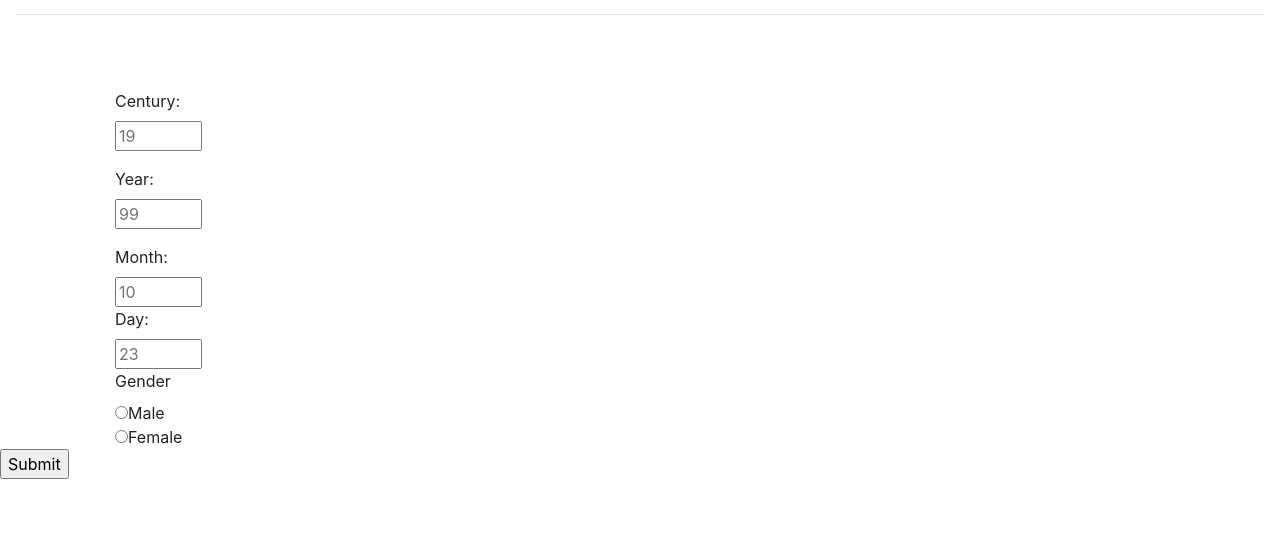
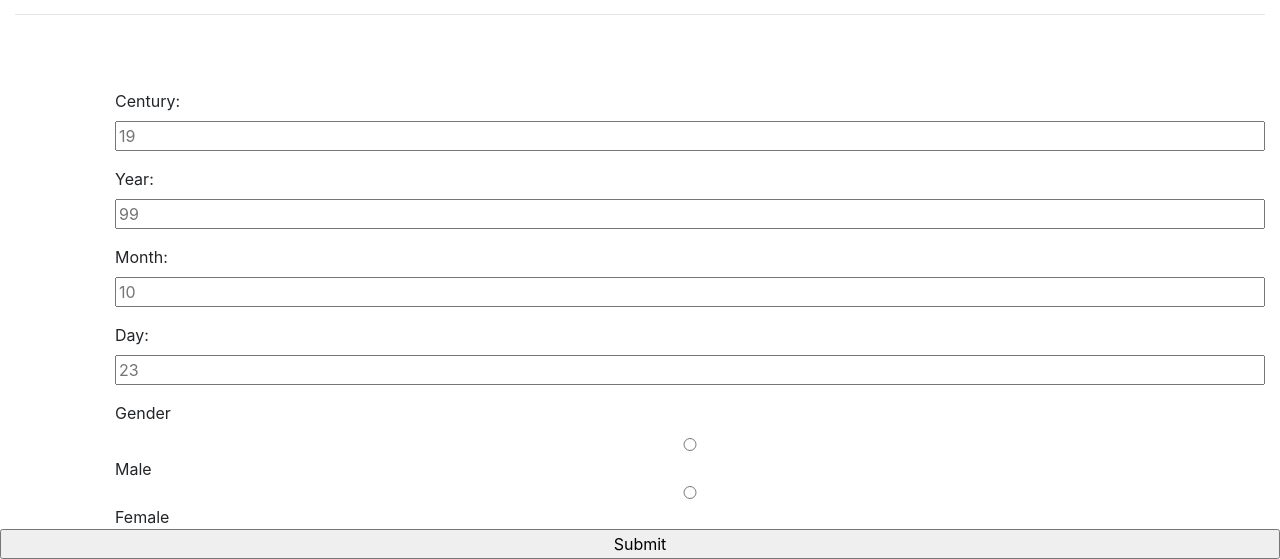
Before and after one commit to MungaiKeren/Akan-Names, a plain HTML site: page index.html in a window 1280 px wide. Shown: the part 802-1361 px from the top of the page. Before the commit the page ends 1281 px from the top, so only its background shows below. Drawn offline with Linux system fonts and the light colour scheme.

Commit message:
modify files

```diff
--- a/index.html
+++ b/index.html
@@ -27,24 +27,28 @@
                  <span>Here in Akan website, we calculate the day of the week that you
                       were born, just using your birthday dates!</span></p>
             <h3>@beautiful beginings</h3>
-            <button type="button" class="btn btn-info" onclick="form.html">Input birthday details</button>
+            <button type="button" class="btn btn-info" id="form">Input birthday details</button>
         </div>
         </div>
         <hr>
-        <form action="">
+        <form action="" id="form">
             <p>Please input your birthday details below.</p>
             <div class="form-group">
             <label for="century">Century:</label><br>
-            <input type="number" name="century" id="century" placeholder="19" min="18" max="21"><br>
+            <input type="number" name="century" id="century" min="1" max="21" placeholder="19" required><br>
             </div>
             <div class="form-group">
             <label for="year">Year:</label><br>
-            <input type="number" name="year" id="year" placeholder="99" min="01" max="99"><br>
+            <input type="number" name="year" id="year" min="1" max="99" placeholder="99" required><br>
              </div>
+             <div class="form-group">
             <label for="month">Month:</label><br>
-            <input type="number" name="month" id="month" placeholder="10" min="1" max="31"><br>
+            <input type="number" name="month" id="month" min="1" max="12" placeholder="10" required><br>
+             </div>
+            <div class="form-group">
             <label for="day">Day:</label><br>
-            <input type="number" name="day" id="day" placeholder="23" min="0" max="31"><br>
+            <input type="number" name="day" id="day" min="1" max="31" placeholder="23" required><br>
+            </div>
             <label for="gender">Gender</label><br>
             <input type="radio" name="gender" id="male" value="Male">Male <br>
             <input type="radio" name="gender" id="female" value="Female">Female <br>
--- a/styles.css
+++ b/styles.css
@@ -35,5 +35,8 @@ form{
     margin-left: 100px;
 }
 input{
-    width:
+    width: 100%;
 }
+label{
+    text-decoration:
+}
```
Also changed, not shown: 1 other file.
